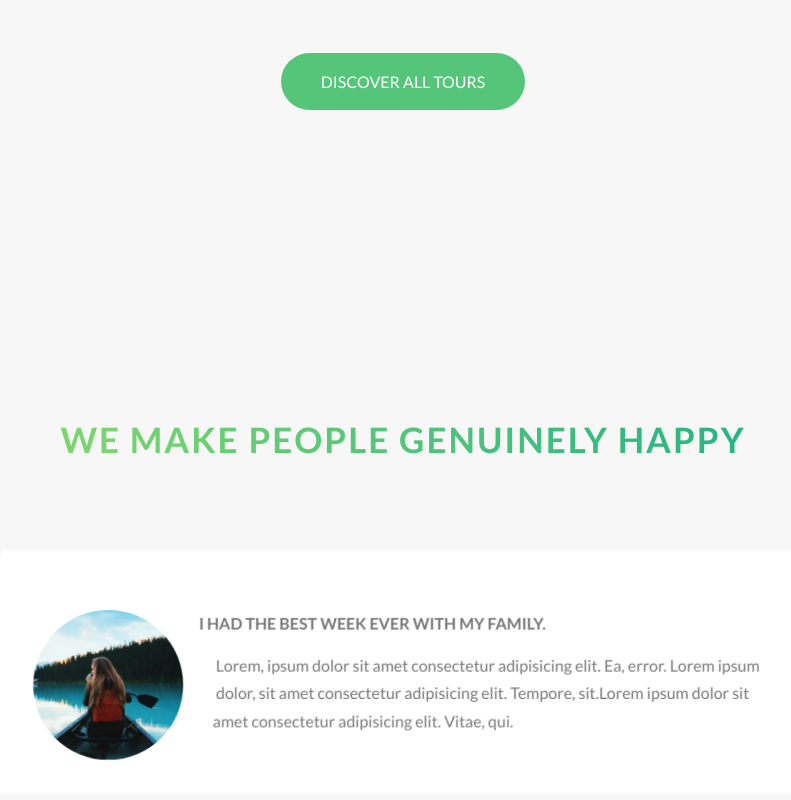
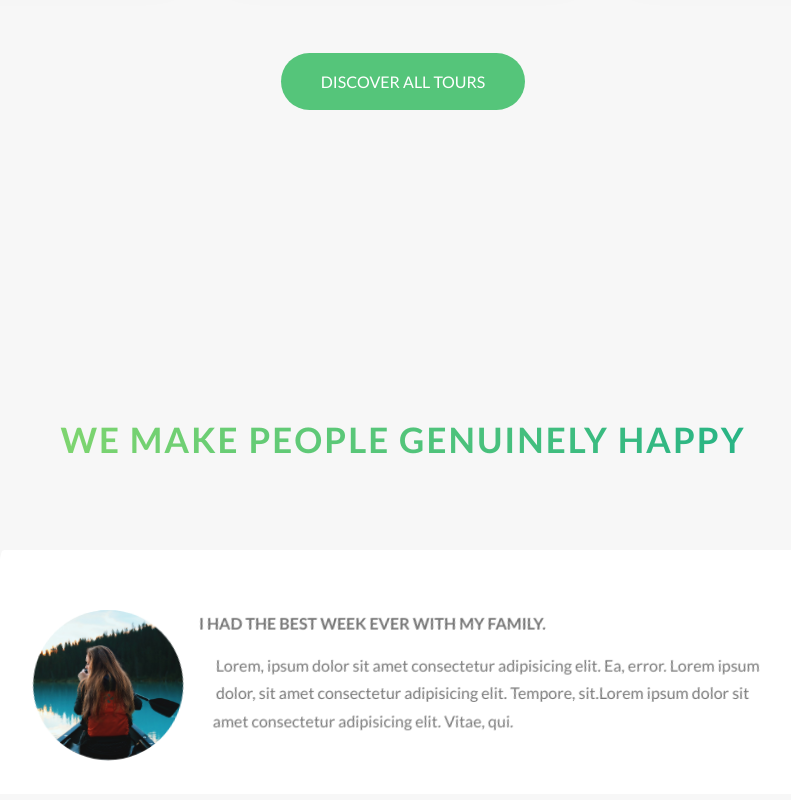
Before and after one commit to Theseus33/Natours, a website: page index.html in a window 1280 px wide. Shown: the part 3001-3801 px from the top of the page, without its empty margins (237-1028 px from the left). Drawn offline with Linux system fonts and the light colour scheme.

Commit message:
added blur filter and scale to hover image

```diff
--- a/css/style.css
+++ b/css/style.css
@@ -345,8 +345,9 @@ body {
     transform: translateX(-3rem) skewX(12deg); }
   .story__image {
     height: 100%;
-    transform: translateX(-4rem);
-    backface-visibility: hidden; }
+    transform: translateX(-4rem) scale(1.4);
+    backface-visibility: hidden;
+    transition: all 0.5s; }
   .story__text {
     transform: skewX(12deg); }
   .story__caption {
@@ -364,6 +365,9 @@ body {
   .story:hover .story__caption {
     opacity: 1;
     transform: translate(-50%, -50%); }
+  .story:hover .story__image {
+    transform: translateX(-4rem) scale(1);
+    filter: blur(3px) brightness(80%); }
 
 .row {
   max-width: 114rem;
```
